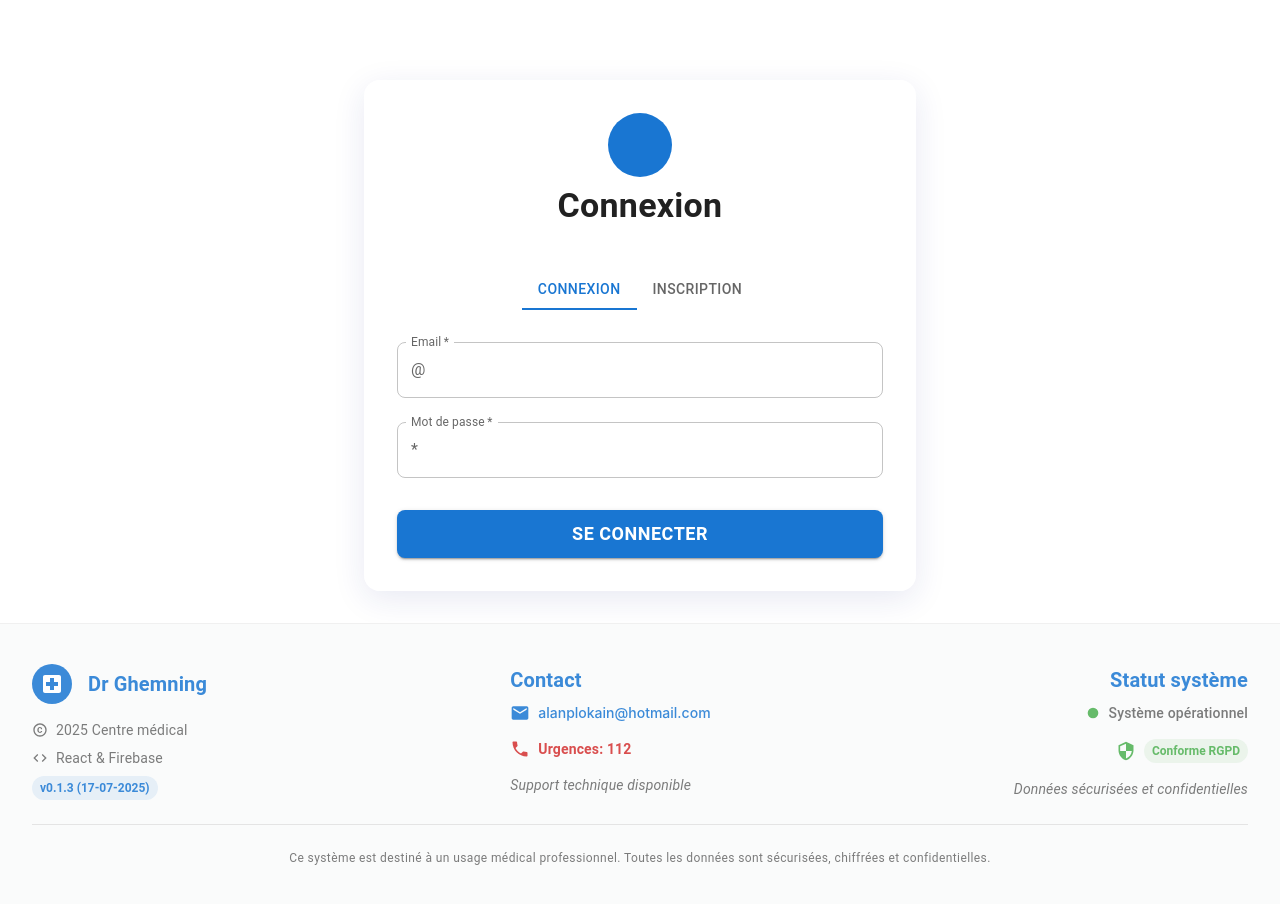
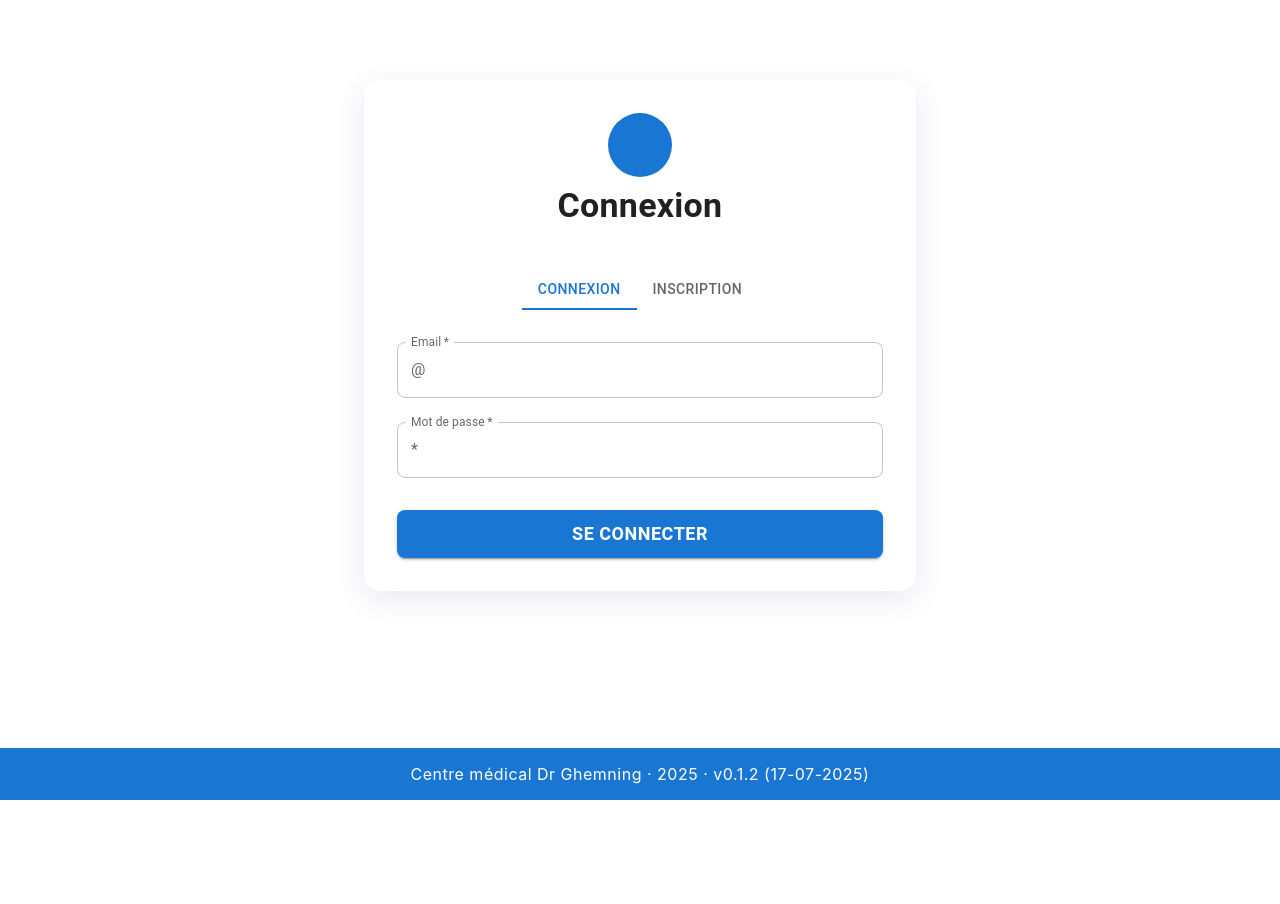
Before and after one commit to Locktix/DrGhemning, a React (Create React App) app: page /login in a window 1280 px wide. Shown: the top 904 px of the page. After the commit the page ends 800 px from the top, so only its background shows below. Built offline with nearby package versions, Linux system fonts and the light colour scheme; no server answers; some icons are missing.

Commit message:
better footer

```diff
--- a/package.json
+++ b/package.json
@@ -1,6 +1,6 @@
 {
   "name": "DrGhemning",
-  "version": "0.1.3 (17-07-2025)",
+  "version": "0.1.2 (17-07-2025)",
   "private": true,
   "dependencies": {
     "@emotion/react": "^11.14.0",
--- a/src/App.css
+++ b/src/App.css
@@ -36,36 +36,3 @@
     transform: rotate(360deg);
   }
 }
-
-html, body, #root, .app-root {
-  height: 100%;
-  min-height: 100vh;
-  margin: 0;
-  padding: 0;
-}
-
-.app-root {
-  display: flex;
-  flex-direction: column;
-  min-height: 100vh;
-}
-
-.main-content {
-  flex: 1 0 auto;
-}
-
-footer {
-  flex-shrink: 0;
-  margin-top: auto;
-  background: rgba(248,249,250,0.85);
-  color: #888;
-  font-size: 0.85rem;
-  box-shadow: none;
-  border-top: 1px solid #eee;
-  padding: 12px 0 8px 0;
-  opacity: 0.85;
-  transition: opacity 0.2s;
-}
-footer:hover {
-  opacity: 1;
-}
--- a/src/App.js
+++ b/src/App.js
@@ -60,7 +60,7 @@ function App() {
           display: 'flex',
           flexDirection: 'column',
           minHeight: '100vh'
-        }} className="app-root">
+        }}>
           <AnimatedRoutes />
           <Footer />
         </Box>
--- a/src/components/Footer.js
+++ b/src/components/Footer.js
@@ -1,14 +1,4 @@
 import React from 'react';
-import { Box, Typography, Grid, Chip, Link, Card, CardContent, Avatar } from '@mui/material';
-import {
-  FiberManualRecord,
-  Email,
-  Phone,
-  Security,
-  Code,
-  Copyright,
-  LocalHospital
-} from '@mui/icons-material';
 import packageJson from '../../package.json';
 
 const Footer = () => {
@@ -16,138 +6,20 @@ const Footer = () => {
   const version = packageJson.version;
 
   return (
-    <Box
-      component="footer"
-      sx={{
-        mt: 'auto',
-        py: 2,
-        px: { xs: 1, sm: 2 },
-        pt: 3,
-        mt: { xs: 2, sm: 3, md: 4 },
-        borderTop: '1px solid #eee',
-        boxShadow: 'none',
-        background: 'rgba(248,249,250,0.85)',
-        fontSize: '0.85rem',
-        color: '#888',
-        opacity: 0.85,
-        transition: 'opacity 0.2s',
-        '&:hover': { opacity: 1 },
+    <footer
+      style={{
+        background: '#1976d2',
+        color: '#fff',
+        textAlign: 'center',
+        padding: '16px 0',
+        fontSize: '1rem',
+        letterSpacing: '0.5px',
+        boxShadow: '0 -2px 8px rgba(0,0,0,0.04)',
+        marginTop: 'auto',
       }}
     >
-      <Card
-        elevation={0}
-        sx={{
-          background: 'transparent',
-          borderRadius: 3,
-          backdropFilter: 'none',
-          border: 'none',
-          boxShadow: 'none',
-        }}
-      >
-        <CardContent sx={{ p: { xs: 1, sm: 2 } }}>
-          <Grid container spacing={3} justifyContent="space-between" alignItems="flex-start">
-            {/* Informations principales */}
-            <Grid item xs={12} sm={6} md={4}>
-              <Box sx={{ display: 'flex', alignItems: 'center', mb: 2 }}>
-                <Avatar sx={{ bgcolor: 'primary.main', mr: 2, width: 40, height: 40 }}>
-                  <LocalHospital sx={{ color: 'white', fontSize: 24 }} />
-                </Avatar>
-                <Typography variant="h6" fontWeight={700} color="primary.main">
-                  Dr Ghemning
-                </Typography>
-              </Box>
-              <Typography variant="body2" color="text.secondary" gutterBottom sx={{ display: 'flex', alignItems: 'center', mb: 1 }}>
-                <Copyright sx={{ fontSize: 16, mr: 1 }} />
-                {currentYear} Centre médical
-              </Typography>
-              <Typography variant="body2" color="text.secondary" sx={{ display: 'flex', alignItems: 'center', mb: 1 }}>
-                <Code sx={{ fontSize: 16, mr: 1 }} />
-                React & Firebase
-              </Typography>
-              <Chip
-                label={`v${version}`}
-                size="small"
-                sx={{
-                  bgcolor: 'rgba(25, 118, 210, 0.1)',
-                  color: 'primary.main',
-                  fontWeight: 600,
-                  fontSize: '0.75rem'
-                }}
-              />
-            </Grid>
-
-            {/* Contact et urgence */}
-            <Grid item xs={12} sm={6} md={4}>
-              <Typography variant="h6" fontWeight={600} color="primary.main" gutterBottom>
-                Contact
-              </Typography>
-              <Box sx={{ display: 'flex', alignItems: 'center', mb: 2 }}>
-                <Email sx={{ color: 'primary.main', mr: 1, fontSize: 20 }} />
-                <Link
-                  href="mailto:alanplokain@hotmail.com"
-                  color="primary"
-                  underline="hover"
-                  sx={{
-                    fontSize: '0.875rem',
-                    fontWeight: 500,
-                    transition: 'color 0.2s',
-                    '&:hover': { color: 'primary.dark' }
-                  }}
-                >
-                  alanplokain@hotmail.com
-                </Link>
-              </Box>
-              <Box sx={{ display: 'flex', alignItems: 'center', mb: 2 }}>
-                <Phone sx={{ color: 'error.main', mr: 1, fontSize: 20 }} />
-                <Typography variant="body2" color="error.main" fontWeight={600}>
-                  Urgences: 112
-                </Typography>
-              </Box>
-              <Typography variant="body2" color="text.secondary" sx={{ fontStyle: 'italic' }}>
-                Support technique disponible
-              </Typography>
-            </Grid>
-
-            {/* Statut et conformité */}
-            <Grid item xs={12} sm={12} md={4} sx={{ textAlign: { xs: 'left', md: 'right' } }}>
-              <Typography variant="h6" fontWeight={600} color="primary.main" gutterBottom>
-                Statut système
-              </Typography>
-              <Box sx={{ display: 'flex', alignItems: 'center', gap: 1, mb: 2, justifyContent: { xs: 'flex-start', md: 'flex-end' } }}>
-                <FiberManualRecord sx={{ color: '#4caf50', fontSize: 16 }} />
-                <Typography variant="body2" color="text.secondary" fontWeight={500}>
-                  Système opérationnel
-                </Typography>
-              </Box>
-              <Box sx={{ display: 'flex', alignItems: 'center', gap: 1, mb: 2, justifyContent: { xs: 'flex-start', md: 'flex-end' } }}>
-                <Security sx={{ color: '#4caf50', fontSize: 20 }} />
-                <Chip
-                  label="Conforme RGPD"
-                  size="small"
-                  sx={{
-                    bgcolor: 'rgba(76, 175, 80, 0.1)',
-                    color: '#4caf50',
-                    fontWeight: 600,
-                    fontSize: '0.75rem'
-                  }}
-                />
-              </Box>
-              <Typography variant="body2" color="text.secondary" sx={{ fontStyle: 'italic' }}>
-                Données sécurisées et confidentielles
-              </Typography>
-            </Grid>
-          </Grid>
-
-          {/* Ligne de séparation et mentions légales */}
-          <Box sx={{ mt: 3, pt: 3, borderTop: '1px solid rgba(0,0,0,0.1)' }}>
-            <Typography variant="caption" color="text.secondary" align="center" display="block" sx={{ lineHeight: 1.5 }}>
-              Ce système est destiné à un usage médical professionnel.
-              Toutes les données sont sécurisées, chiffrées et confidentielles.
-            </Typography>
-          </Box>
-        </CardContent>
-      </Card>
-    </Box>
+      Centre médical Dr Ghemning · {currentYear} · v{version}
+    </footer>
   );
 };
 
```
